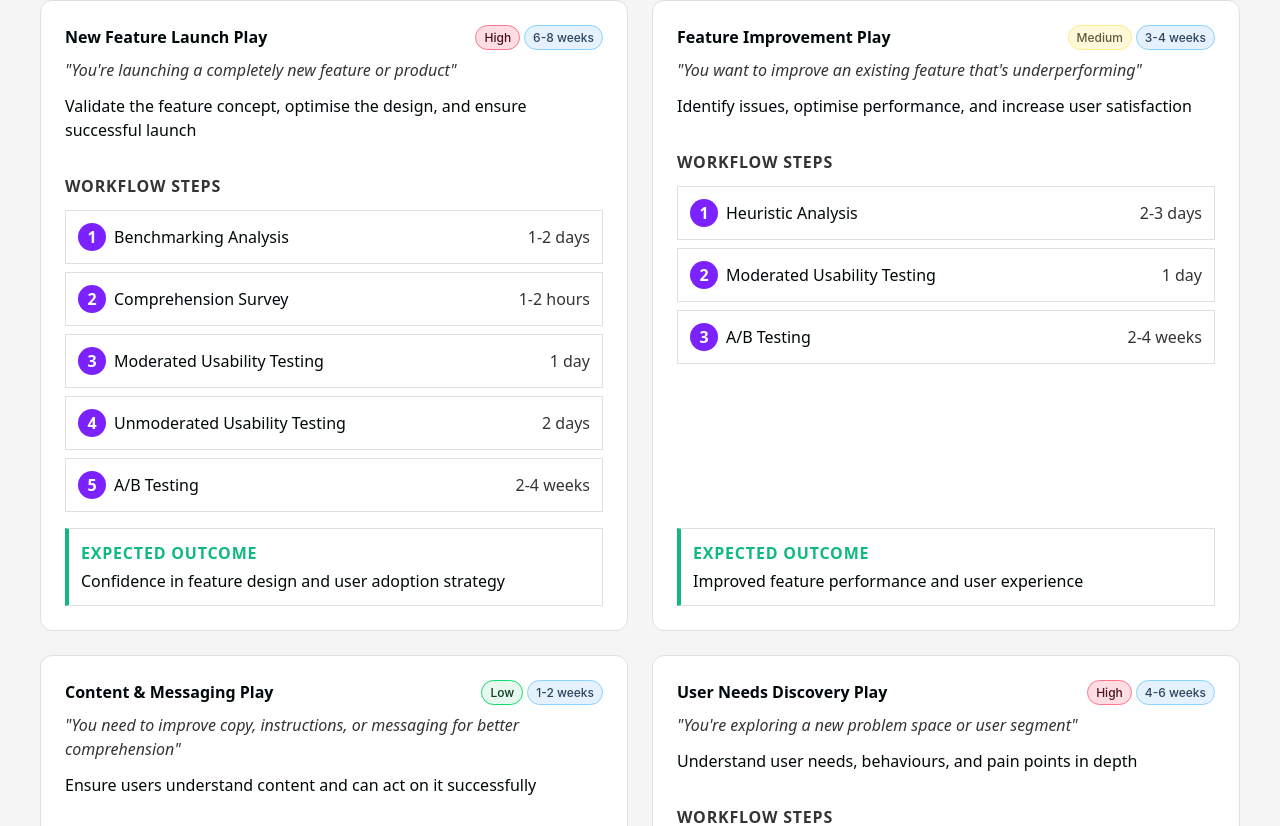
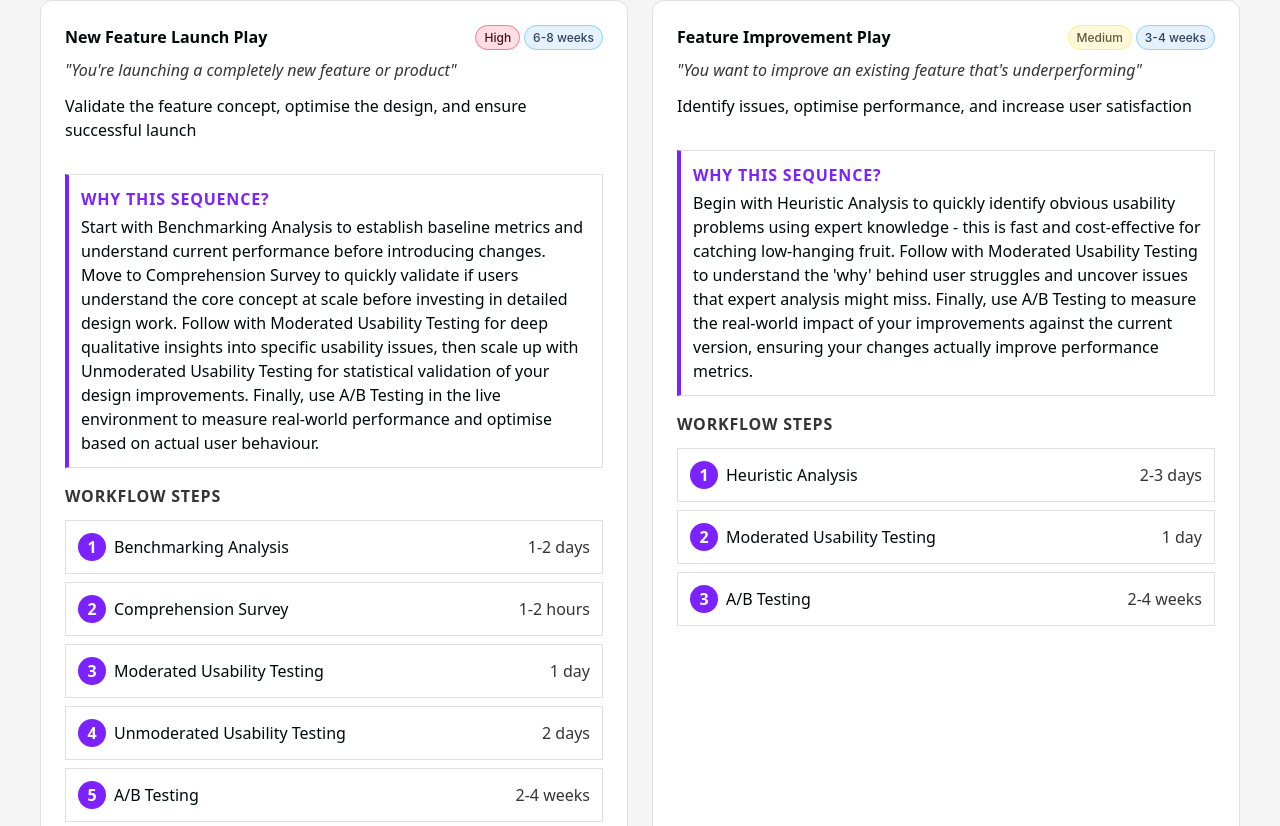
Before and after one commit to Fezbot3000/ubank-research-playbook, a React (Vite) app: page / in a window 1280 px wide. Shown: the part 2194-3020 px from the top of the page. Built offline with nearby package versions, Linux system fonts and the light colour scheme.

Commit message:
Display sequence rationale on research play cards
- Added 'Why This Sequence?' section to research play cards
- Shows strategic reasoning between objective and workflow steps
- Styled with primary color accent and clear typography
- Makes research methodology thinking visible to users

```diff
--- a/src/pages/HomePage.tsx
+++ b/src/pages/HomePage.tsx
@@ -346,6 +346,35 @@ export default function HomePage() {
                   </p>
                 </div>
 
+                {/* Sequence Rationale Section */}
+                <div style={{
+                  padding: 'var(--spacing-md)',
+                  backgroundColor: 'var(--color-background)',
+                  borderRadius: 'var(--border-radius-md)',
+                  border: '1px solid var(--color-border)',
+                  borderLeft: '4px solid var(--color-primary)',
+                  marginBottom: 'var(--spacing-lg)'
+                }}>
+                  <div style={{
+                    fontSize: 'var(--font-size-xs)',
+                    fontWeight: 'var(--font-weight-semibold)',
+                    color: 'var(--color-primary)',
+                    marginBottom: 'var(--spacing-xs)',
+                    textTransform: 'uppercase',
+                    letterSpacing: '0.05em',
+                    lineHeight: 'var(--line-height-tight)'
+                  }}>
+                    Why This Sequence?
+                  </div>
+                  <div style={{
+                    fontSize: 'var(--font-size-sm)',
+                    color: 'var(--color-text-primary)',
+                    lineHeight: 'var(--line-height-normal)'
+                  }}>
+                    {play.sequenceRationale}
+                  </div>
+                </div>
+
                 {/* Steps Section */}
                 <div style={{
                   flex: '1',
```
